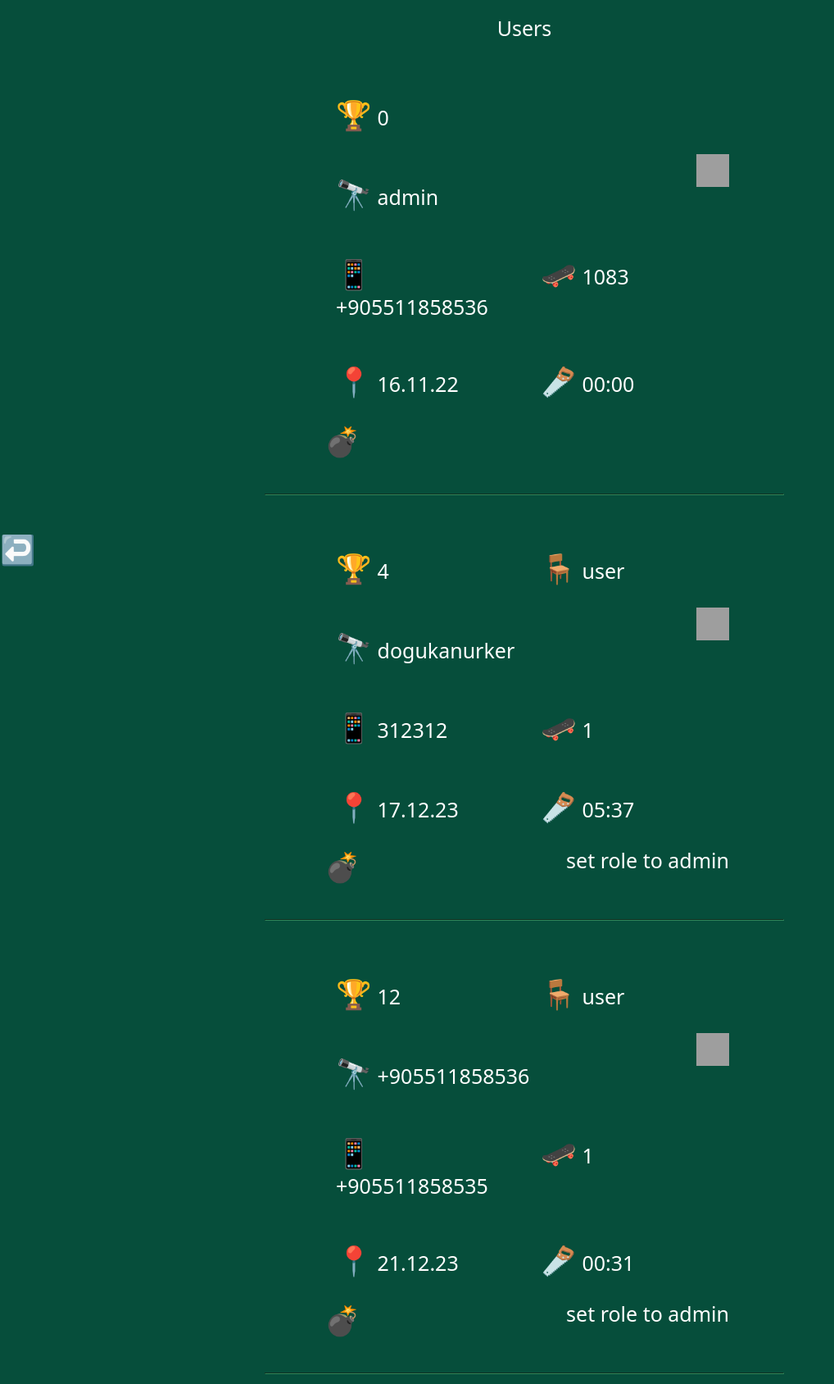
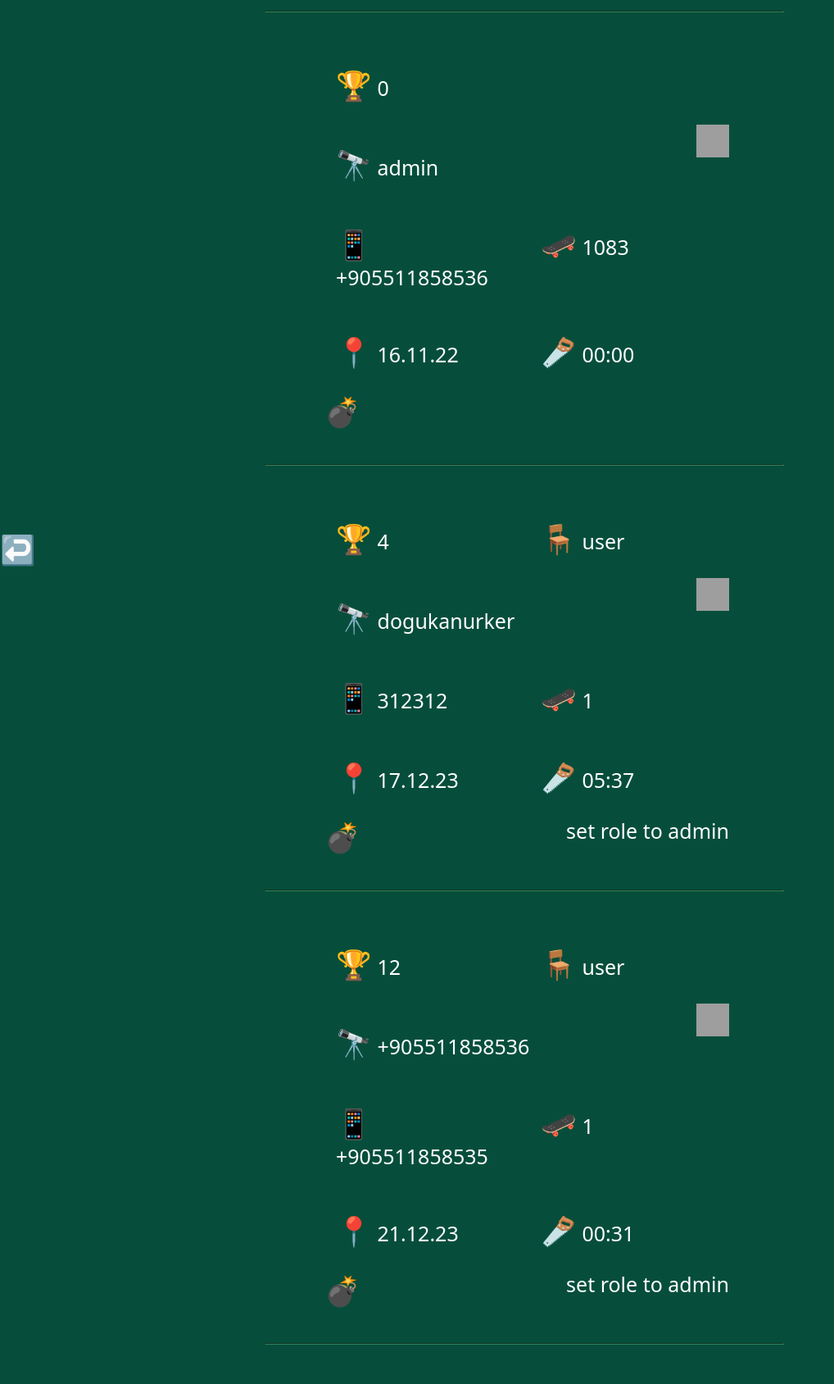
Before and after one commit to DogukanUrker/doctor-jha, a Flask app: page /admin/users in a window 1280 px wide. Shown: the part 107-1795 px from the top of the page at 82% size, without its empty margins (0-1018 px from the left). After the commit the page ends 1747 px from the top, so only its background shows below. Run offline with Flask 3, Linux system fonts and the light colour scheme; a user stored in the database is signed in; data comes from the database, SQL or seed files in the repository; parts of the project's set-up code (start-up, migrations or seed data) failed here and were passed over; some libraries are stand-ins or nearby versions; grey boxes are pictures that could not be loaded.

Commit message:
Update adminPanelUsers.html

```diff
--- a/templates/adminPanelUsers.html
+++ b/templates/adminPanelUsers.html
@@ -4,8 +4,8 @@
   href="{{ url_for('static', filename='css/adminPanel.css') }}"
 />
 {% endblock head %} {%block body%}
+<hr />
 <div class="usersContainer">
-  <h1 class="textCenter">Users</h1>
   {% for user in users %}
   <div class="userContainer">
     <section class="stats">
```
